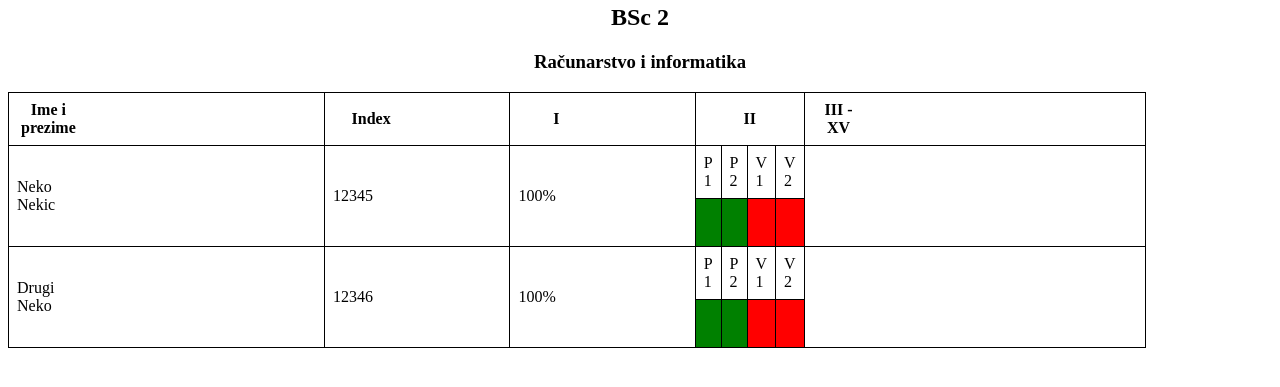
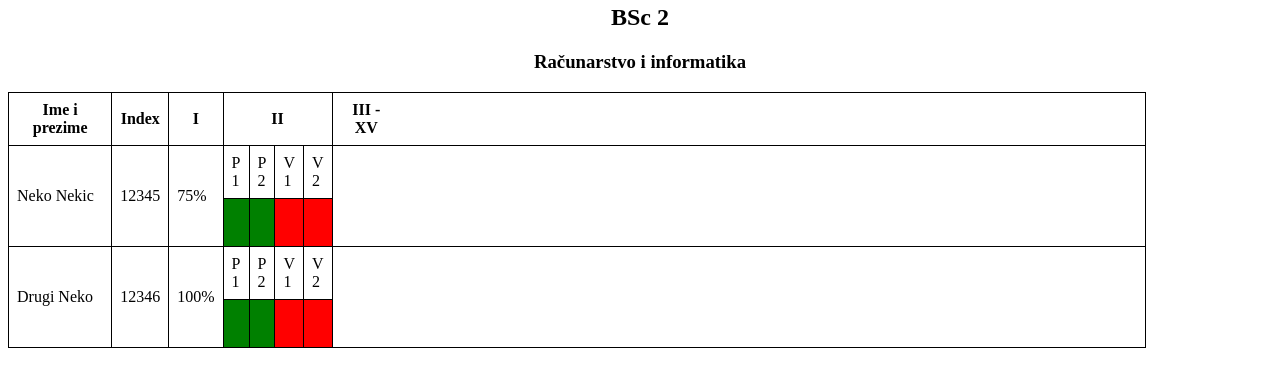
Before and after one commit to jromano17/attendanceApp, a plain HTML site: page html/prisustvo.html in a window 1280 px wide. Shown: the part 79-466 px from the top of the page. Drawn offline with Linux system fonts and the light colour scheme.

Commit message:
ispravljena greška <procenti prisustva se ne racunaju>

```diff
--- a/css/prisustvo.css
+++ b/css/prisustvo.css
@@ -22,7 +22,10 @@
     height: auto;
 }
 .zadnja-kolona{
-    width:30%;
+    width:100%;
+}
+.ime_studenta{
+    width:10%;
 }
 table tr {
     overflow: hidden;
--- a/scripts/TabelaPrisustvo.js
+++ b/scripts/TabelaPrisustvo.js
@@ -1,9 +1,5 @@
 let TabelaPrisustvo = function (divRef, podaci) {
     divRef.innerHTML="";
-  /*
-    let prisustvo = TabelaPrisustvo(div, {studenti: [{ime:"Neko",index:12345}],
-     prisustva:[{sedmica:1,predavanja:1,vjezbe:1,index:12345}], predmet:"WT", brojPredavanjaSedmicno:3, brojVjezbiSedmicno:2});
-*/
     var brojSedmica = 0;
     for(let i = 0; i<podaci.prisustva.length; i++){
         if(podaci.prisustva[i].sedmica>brojSedmica) brojSedmica = podaci.prisustva[i].sedmica;
@@ -16,7 +12,7 @@ let TabelaPrisustvo = function (divRef, podaci) {
     "<h3>Računarstvo i informatika</h3> "+
     " <table id=\"tabela\">"+
     "<tr>"+
-    "<th>Ime i prezime</th>"+
+    "<th class=\"ime_studenta\">Ime i prezime</th>"+
     "<th>Index</th>" ;
     for(let i = 0; i<brojSedmica-1; i++){
         htmlKod += "<th>" + rimskiBrojevi[i] + "</th>";
@@ -31,10 +27,16 @@ let TabelaPrisustvo = function (divRef, podaci) {
     if(brojKolonaTabele<17) brojKolonaTabele++;
     for(let i = 0; i<podaci.studenti.length; i++){
         htmlKod += "<tr>"+
-        "<td rowspan=\"2\">" + podaci.studenti[i].ime + "</td>"+
+        "<td rowspan=\"2\" class=\"ime_studenta\">" + podaci.studenti[i].ime + "</td>"+
         "<td rowspan=\"2\">" + podaci.studenti[i].index + "</td>";
         for(let j = 0; j<brojSedmica-1; j++){
-            htmlKod += "<td rowspan=\"2\">" + "100%" + "</td>";
+            var indeksZaProcente = podaci.prisustva.findIndex((el) => {
+                if(el.index == podaci.studenti[i].index && el.sedmica == j+1) return true;
+                else return false;
+            });
+            var casovaPrisutan = podaci.prisustva[indeksZaProcente].predavanja + podaci.prisustva[indeksZaProcente].vjezbe;
+            var posto = 100*casovaPrisutan/brojCasova;
+            htmlKod += "<td rowspan=\"2\">" + posto + "%" + "</td>";
         }
         for(let j = 0; j<podaci.brojPredavanjaSedmicno; j++){
             htmlKod += "<td style=\"width: 0.5em;\">P <br> " + (j+1) + "</td>";
```
